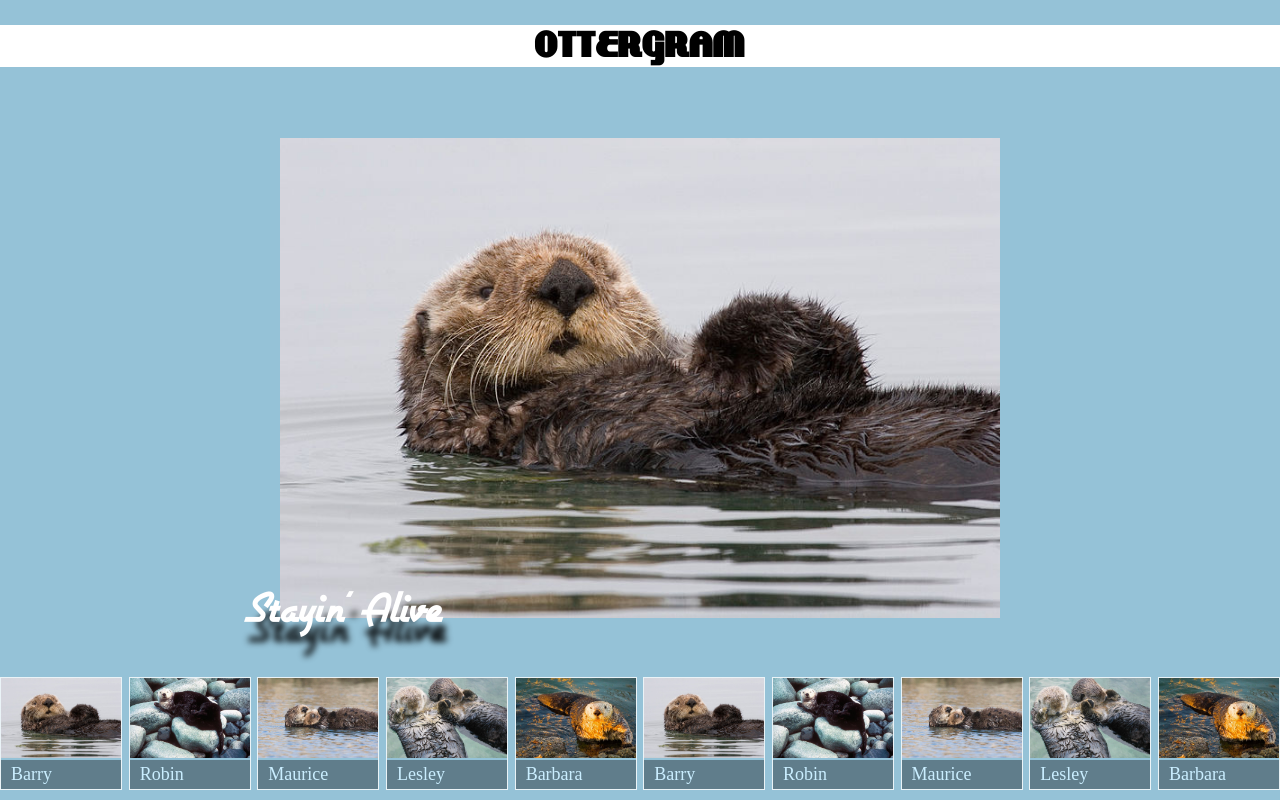
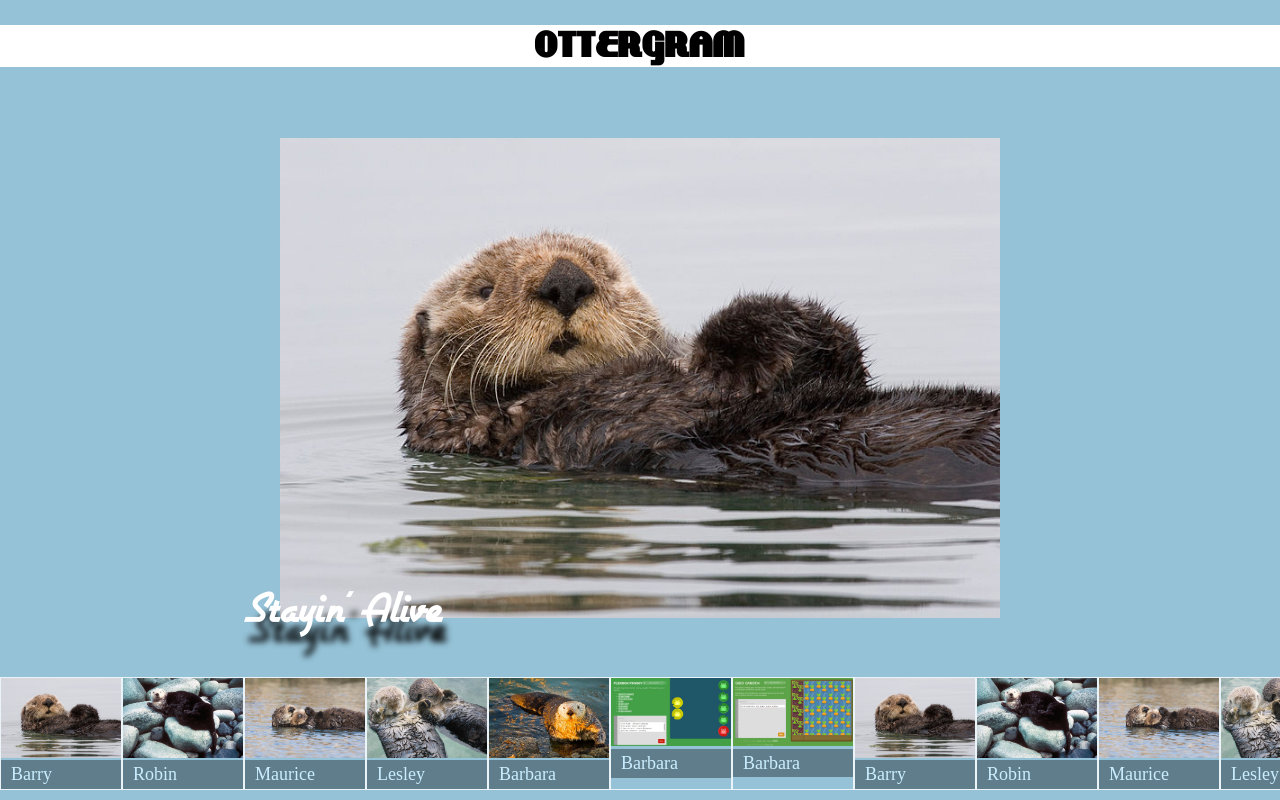
Before and after one commit to nhoang53/Ottergram, a plain HTML site: page index.html in a window 1280 px wide. Drawn offline with nearby package versions, Linux system fonts and the light colour scheme.

Commit message:
update index.html. Add 2 images Flexbox Froggy and Grid Garden

```diff
--- a/index.html
+++ b/index.html
@@ -44,6 +44,19 @@
             <span class="thumbnail-title">Barbara</span>
           </a>
         </li>
+        <li class="thumbnail-item">
+          <a href="#">
+            <img class="thumbnail-image" src="img/flexbox-froggy.jpg" alt="Barry the Otter">
+            <span class="thumbnail-title">Barbara</span>
+          </a>
+        </li>
+        <li class="thumbnail-item">
+          <a href="#">
+            <img class="thumbnail-image" src="img/grid-garden.jpg" alt="Barry the Otter">
+            <span class="thumbnail-title">Barbara</span>
+          </a>
+        </li>
+
 
         <li class="thumbnail-item">
           <a href="#">
@@ -75,6 +88,19 @@
             <span class="thumbnail-title">Barbara</span>
           </a>
         </li>
+        <li class="thumbnail-item">
+          <a href="#">
+            <img class="thumbnail-image" src="img/flexbox-froggy.jpg" alt="Barry the Otter">
+            <span class="thumbnail-title">Barbara</span>
+          </a>
+        </li>
+        <li class="thumbnail-item">
+          <a href="#">
+            <img class="thumbnail-image" src="img/grid-garden.jpg" alt="Barry the Otter">
+            <span class="thumbnail-title">Barbara</span>
+          </a>
+        </li>
+
       </ul>
 
         <div class="detail-image-container">
```
Also changed, not shown: img/flexbox-froggy.JPG (added), img/grid-garden.JPG (added).
